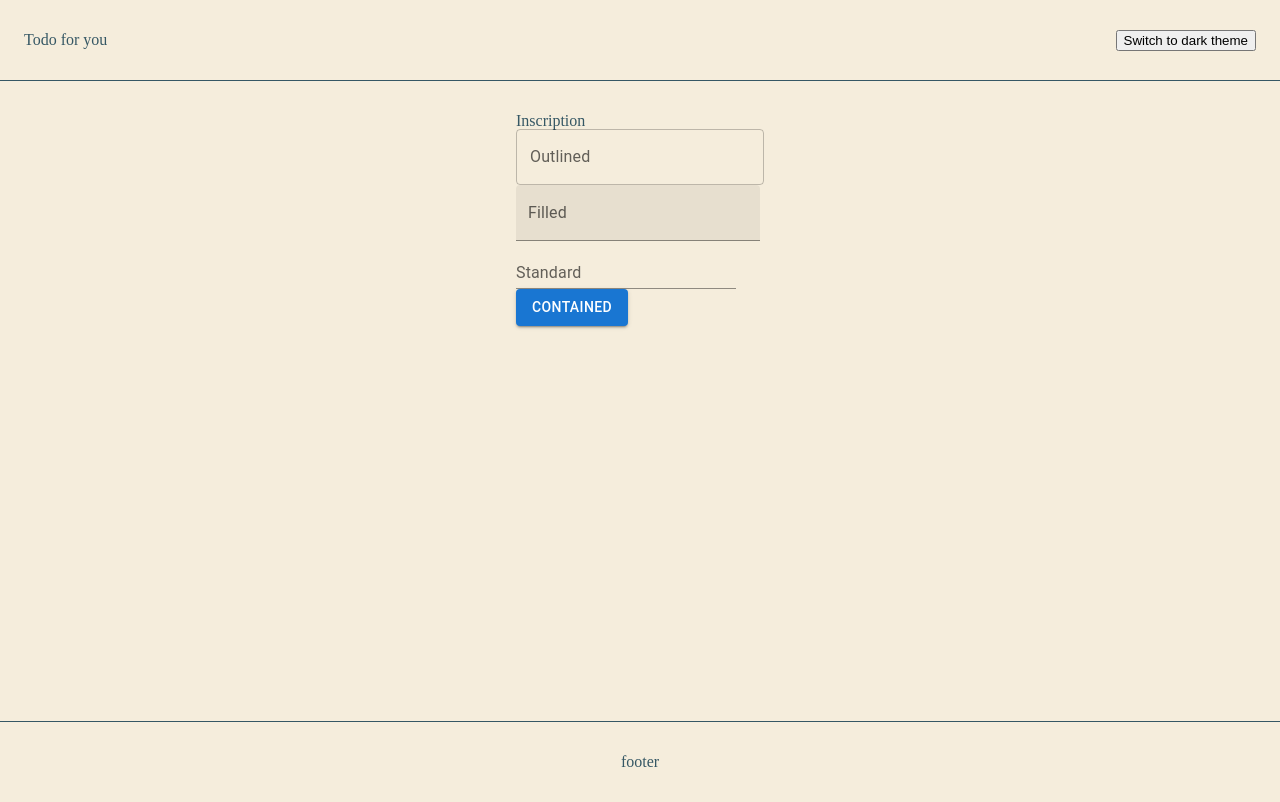
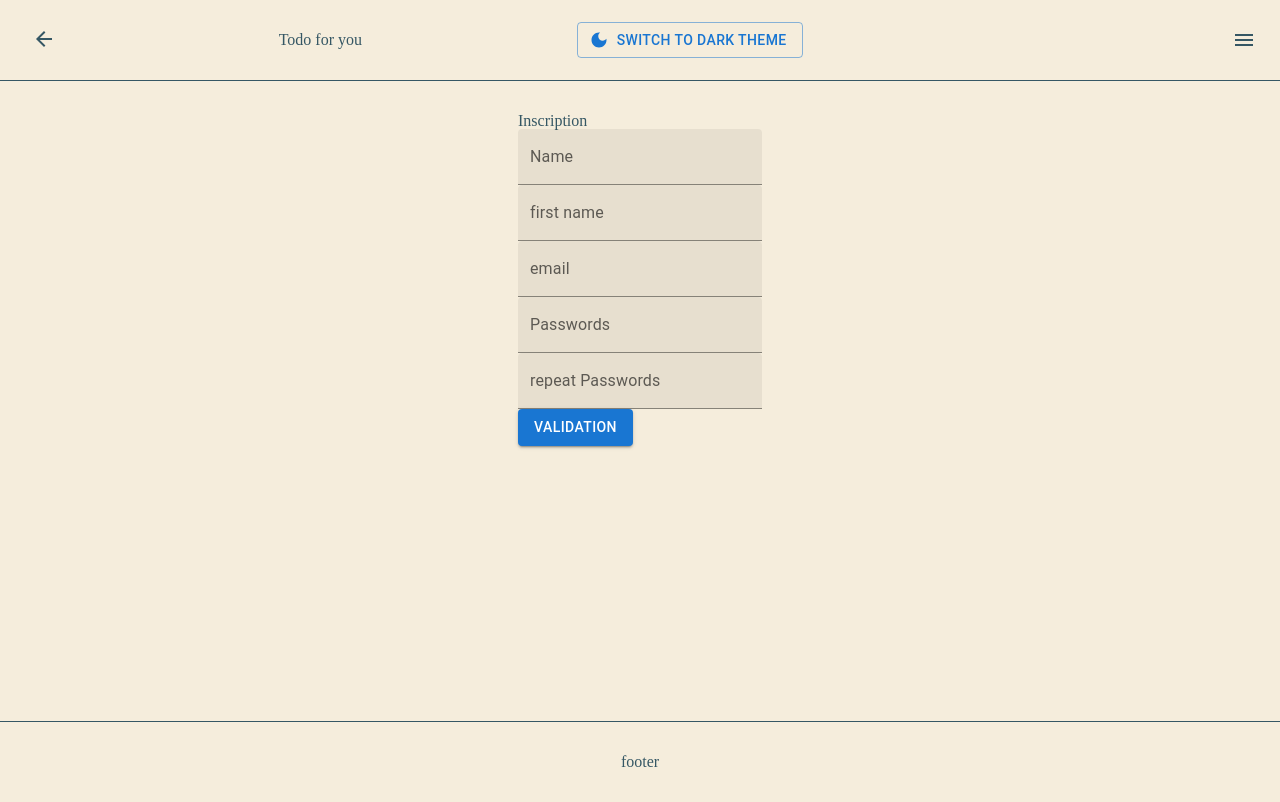
Before and after one commit to Alban-Pascal/Todo-for-you, a React (Create React App) app: page /Identification in a window 1280 px wide. Built offline with nearby package versions, Linux system fonts and the light colour scheme.

Commit message:
menu Header

```diff
--- a/src/Components/Pages/identification.js
+++ b/src/Components/Pages/identification.js
@@ -1,20 +1,31 @@
 import { TextField } from "@mui/material";
 import Button from "@mui/material/Button";
+
 
 export default function Identification() {
   return (
     <div>
       <h2>Inscription</h2>
       <p>
-        <TextField id="outlined-basic" label="Outlined" variant="outlined" />
+        <TextField id="outlined-basic" label="Name" variant="filled" />
       </p>
       <p>
-        <TextField id="filled-basic" label="Filled" variant="filled" />
+        <TextField id="filled-basic" label="first name" variant="filled" />
       </p>
       <p>
-        <TextField id="standard-basic" label="Standard" variant="standard" />
+        <TextField id="filled-basic" label="email" variant="filled" />
       </p>
-      <Button variant="contained">Contained</Button>
+      <p>
+        <TextField id="standard-basic" label="Passwords" variant="filled" />
+      </p>
+      <p>
+        <TextField
+          id="standard-basic"
+          label="repeat Passwords"
+          variant="filled"
+        />
+      </p>
+      <Button variant="contained">validation</Button>
     </div>
   );
 }
--- a/src/Components/UI/Footer.js
+++ b/src/Components/UI/Footer.js
@@ -1,4 +1,5 @@
 import styled from "styled-components";
+import * as React from "react";
 
 export default function Footer() {
   return (
--- a/src/Components/UI/Header.js
+++ b/src/Components/UI/Header.js
@@ -1,12 +1,80 @@
 import styled from "styled-components";
+import * as React from "react";
+import Box from "@mui/material/Box";
+import ArrowBackIcon from "@mui/icons-material/ArrowBack";
+import MenuIcon from "@mui/icons-material/Menu";
+import DarkModeIcon from "@mui/icons-material/DarkMode";
+import Menu from "@mui/material/Menu";
+import Button from "@mui/material/Button";
+import MenuItem from "@mui/material/MenuItem";
 
 export default function Header({ islight, handleToggleTheme }) {
+  const [anchorEl, setAnchorEl] = React.useState(null);
+  const open = Boolean(anchorEl);
+  const handleClick = (event) => {
+    setAnchorEl(event.currentTarget);
+  };
+  const handleClose = () => {
+    setAnchorEl(null);
+  };
   return (
     <Wrapper>
+      <Box
+        sx={{
+          "& > :not(style)": {
+            m: 1,
+          },
+        }}
+      >
+        <ArrowBackIcon />
+      </Box>
+
       <h1>Todo for you</h1>
-      <button onClick={handleToggleTheme}>
+
+      <Button
+        startIcon={<DarkModeIcon />}
+        variant="outlined"
+        onClick={handleToggleTheme}
+      >
         Switch to {islight ? "dark" : "light"} theme
-      </button>
+      </Button>
+
+      <Box
+        sx={{
+          "& > :not(style)": {
+            m: 1,
+          },
+        }}
+      ></Box>
+      <MenuIcon
+        id="basic-button"
+        aria-controls={open ? "basic-menu" : undefined}
+        aria-haspopup="true"
+        aria-expanded={open ? "true" : undefined}
+        onClick={handleClick}
+      >
+        Menu
+      </MenuIcon>
+      <Menu
+        id="basic-menu"
+        anchorEl={anchorEl}
+        open={open}
+        onClose={handleClose}
+        MenuListProps={{
+          "aria-labelledby": "basic-button",
+        }}
+      >
+        <MenuItem link="Components/Pages/Home" onClick={handleClose}>
+          Home
+        </MenuItem>
+        <MenuItem
+          onClick={handleClose}
+          url="src\Components\Pages\identification.js"
+        >
+          My account
+        </MenuItem>
+        <MenuItem onClick={handleClose}>Logout</MenuItem>
+      </Menu>
     </Wrapper>
   );
 }
```
Also changed, not shown: src/Components/static/images/social_facebook_box_blue_256_30649.png (added), 1 other file (tests, documents, lock files or other folders).
